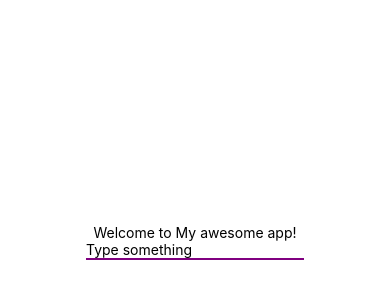
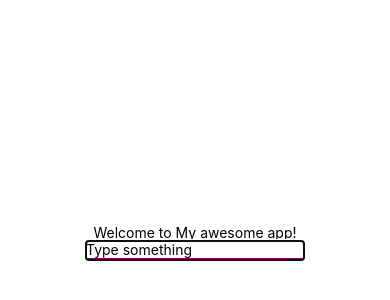
Before and after one commit to saraxixi/CS5520-Mobile-Application, a React Native app: screen / in a window 390 px wide. Shown: the part 180-480 px from the top of the page. Built offline with nearby package versions, Linux system fonts and the light colour scheme.

Commit message:
Update Input component to support auto-focus

```diff
--- a/App.js
+++ b/App.js
@@ -2,16 +2,15 @@ import { StatusBar } from 'expo-status-bar';
 import { StyleSheet, Text, TextInput, View } from 'react-native';
 import Header from './components/Header';
 import Input from './components/Input';
-import { useState } from 'react';
 
 export default function App() {
   const appName = "My awesome app"
 
   return (
     <View style={styles.container}>
-      <StatusBar style="auto" />
-      <Header name = {appName}/>
-      <Input />
+      <StatusBar style = "auto" />
+      <Header name = {appName} />
+      <Input shouldfoucs = {true} />
     </View>
   );
 }
--- a/components/Input.js
+++ b/components/Input.js
@@ -2,11 +2,21 @@ import { StyleSheet, TextInput, View, Text, StatusBar } from 'react-native';
 import React from 'react'
 import { useState } from 'react';
 
-export default function Input() {
+export default function Input({ shouldfoucs }) {
   const [text, setText] = useState("");
+
   function updateText(changeText) {
     setText(changeText);
   }
+
+  function characterCount() {
+    if (text.length > 0) {
+      return <Text style = {styles.charCount} > Character Count: {text.length}</Text>
+    } else {
+      return null;
+    }
+  }
+
   return (
     <View>
       <TextInput
@@ -15,11 +25,12 @@ export default function Input() {
         style={{borderBottomColor: 'purple', borderBottomWidth: 2}}
         value={text}
         onChangeText = {updateText}
+        autoFocus={shouldfoucs}
       />
-        <Text>{text}</Text>
+      <Text>{text}</Text>
+      {characterCount()}
     </View>
-
-  )
+  );
 }
 
 const styles = StyleSheet.create({})
```
